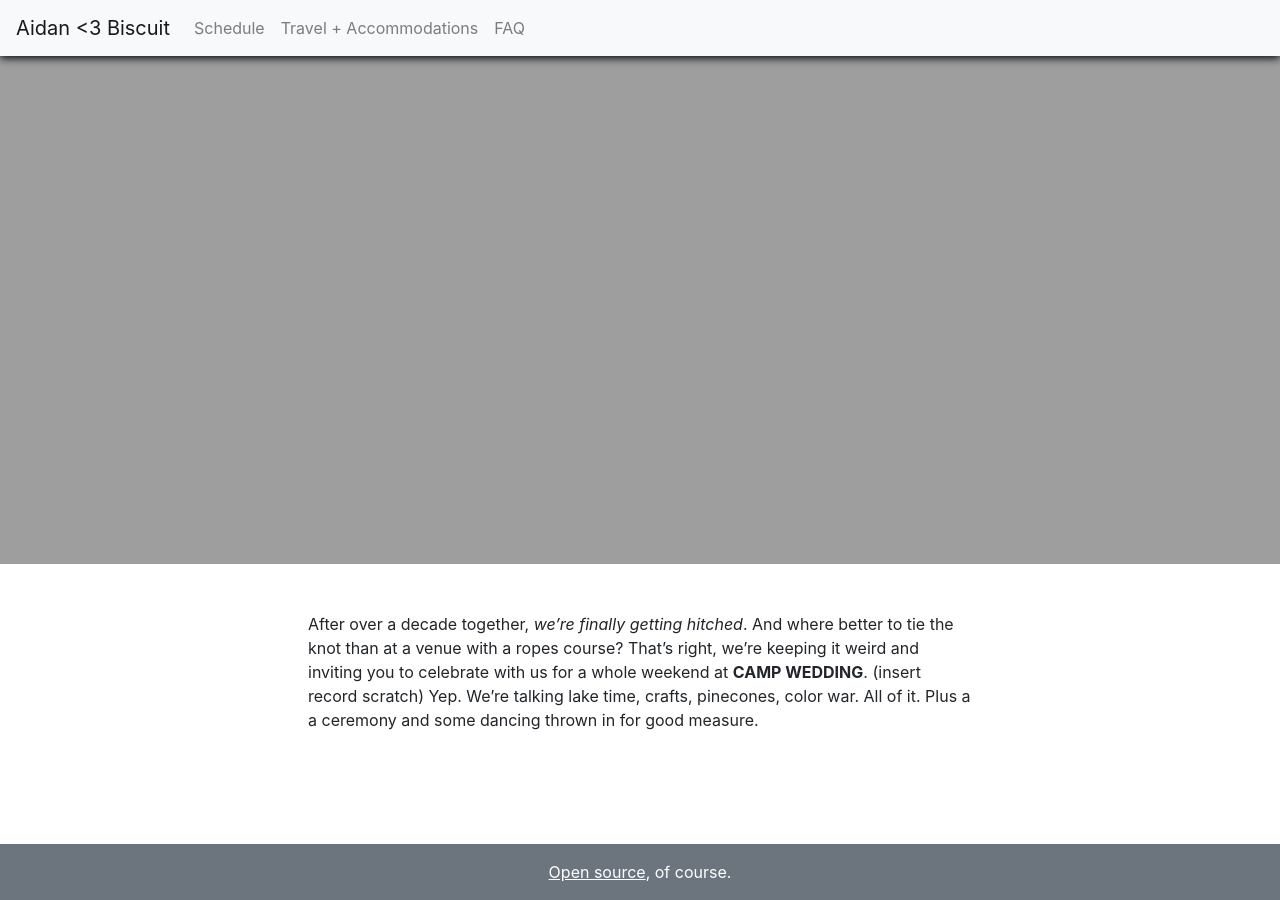
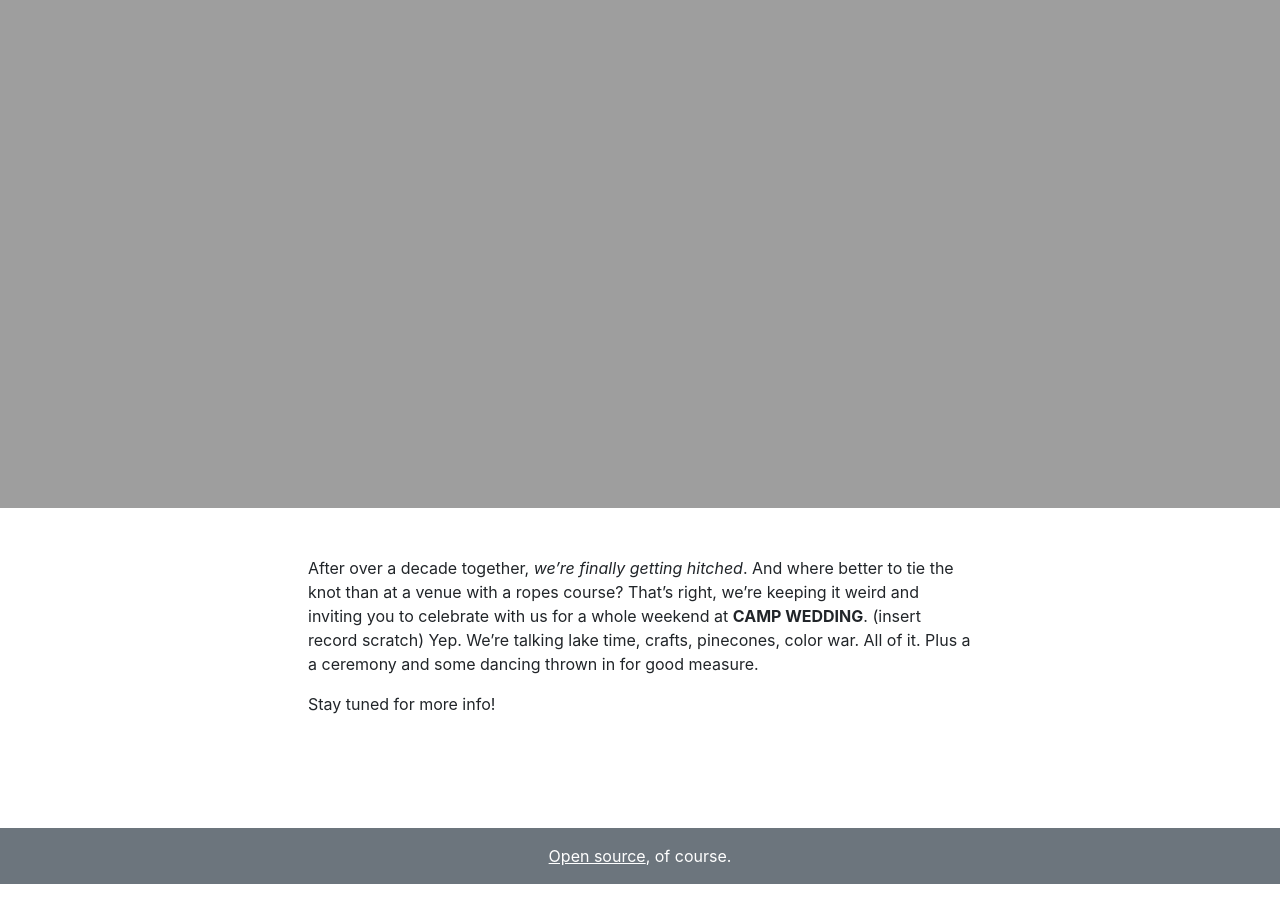
Before and after one commit to afeld/wedding, a Jekyll site: the page built from index.html, in a window 1280 px wide and 900 px high, scrolled down 212 px. Built offline with Jekyll 4.4.1, drawn with Linux system fonts in a browser that asks for light colours; comment, search, counter and statistics services are not loaded.

Commit message:
remove menu from homepage

```diff
--- a/_includes/intro.md
+++ b/_includes/intro.md
@@ -1 +1,3 @@
 After over a decade together, _we’re finally getting hitched_. And where better to tie the knot than at a venue with a ropes course? That’s right, we’re keeping it weird and inviting you to celebrate with us for a whole weekend at **CAMP WEDDING**. (insert record scratch) Yep. We’re talking lake time, crafts, pinecones, color war. All of it. Plus a a ceremony and some dancing thrown in for good measure.
+
+Stay tuned for more info!
--- a/_layouts/default.html
+++ b/_layouts/default.html
@@ -21,6 +21,7 @@
   </head>
 
   <body data-spy="scroll" data-target="nav">
+    {% unless page.path == 'index.html' %}
     <nav class="navbar sticky-top navbar-expand-lg navbar-light bg-light">
       <a class="navbar-brand" href="{{ site.baseurl }}/#top"
         >Aidan &lt;3 Biscuit</a
@@ -52,7 +53,7 @@
         </ul>
       </div>
     </nav>
-    {{ content }}
+    {% endunless %} {{ content }}
     <footer class="text-center bg-secondary text-white mt-5 p-3">
       <div class="container">
         <a href="https://github.com/afeld/wedding">Open source</a>, of course.
```
